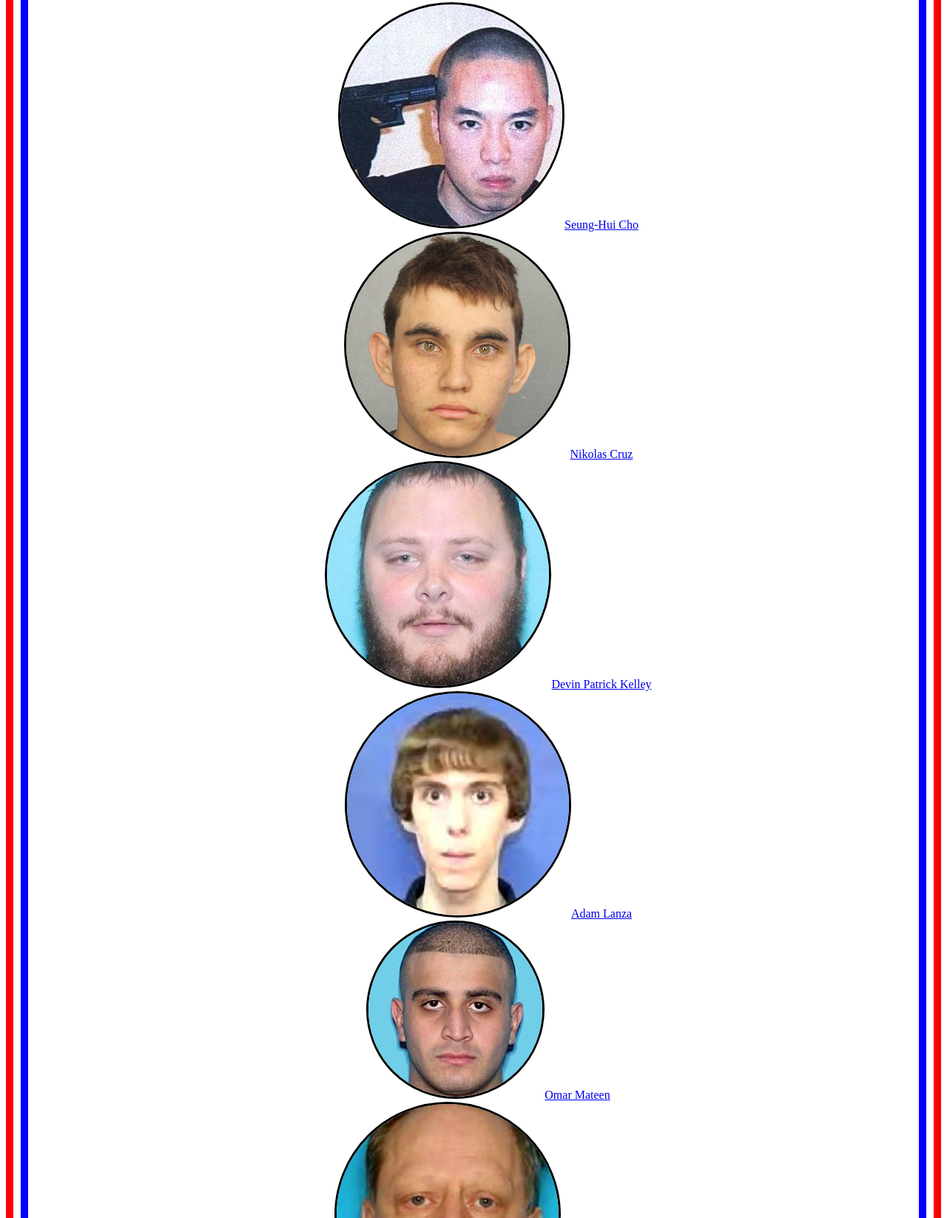
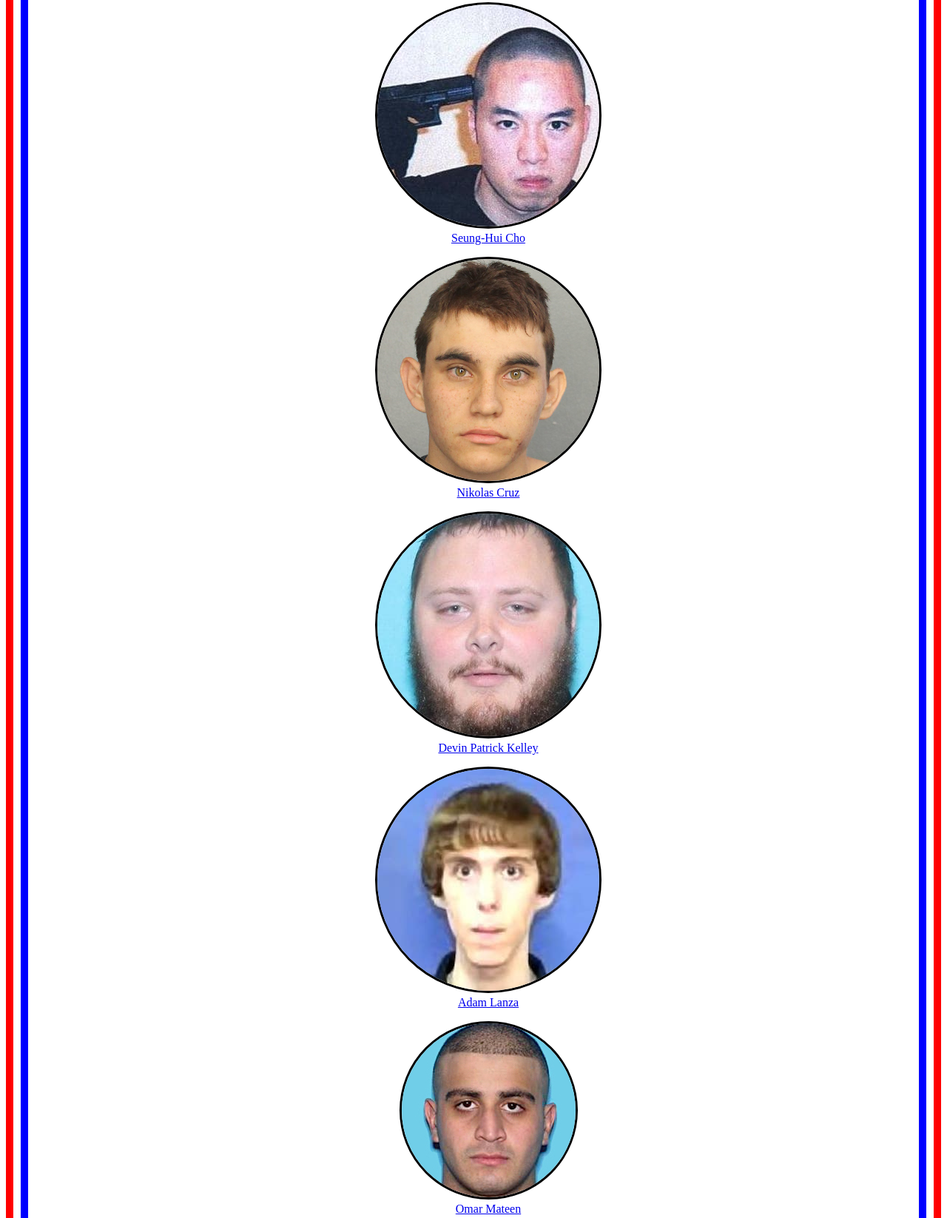
Before and after one commit to mcculley/WellRegulatedMilitia, a plain HTML site: page index.html in a window 1280 px wide. Shown: the part 172-1818 px from the top of the page at 74% size. Drawn offline with Linux system fonts and the light colour scheme.

Commit message:
Use figcaption to make semantic clearer.

```diff
--- a/index.html
+++ b/index.html
@@ -70,13 +70,13 @@
           <div id="militiaMembers">
 <p>Learn about some of the militia:</p>
 <ul>
-<li><a href="militia_members/SeungHuiCho/SeungHuiCho.html"><img src="militia_members/SeungHuiCho/photo.jpg"/>Seung-Hui Cho</a></li>
-<li><a href="militia_members/NikolasCruz/NikolasCruz.html"><img src="militia_members/NikolasCruz/photo.jpg"/>Nikolas Cruz</a></li>
-<li><a href="militia_members/DevinPatrickKelley/DevinPatrickKelley.html"><img src="militia_members/DevinPatrickKelley/photo.jpg"/>Devin Patrick Kelley</a></li>
-<li><a href="militia_members/AdamLanza/AdamLanza.html"><img src="militia_members/AdamLanza/photo.jpg"/>Adam Lanza</a></li>
-<li><a href="militia_members/OmarMateen/OmarMateen.html"><img src="militia_members/OmarMateen/photo.jpg"/>Omar Mateen</a></li>
-<li><a href="militia_members/StephenPaddock/StephenPaddock.html"><img src="militia_members/StephenPaddock/photo.jpg"/>Stephen Paddock</a></li>
-<li><a href="militia_members/ElliotRodger/ElliotRodger.html"><img src="militia_members/ElliotRodger/photo.jpg"/>Elliot Rodger</a></li>
+<li><figure><a href="militia_members/SeungHuiCho/SeungHuiCho.html"><img src="militia_members/SeungHuiCho/photo.jpg"/><figcaption>Seung-Hui Cho</figcaption></a></figure></li>
+<li><figure><a href="militia_members/NikolasCruz/NikolasCruz.html"><img src="militia_members/NikolasCruz/photo.jpg"/><figcaption>Nikolas Cruz</figcaption></a></figure></li>
+<li><figure><a href="militia_members/DevinPatrickKelley/DevinPatrickKelley.html"><img src="militia_members/DevinPatrickKelley/photo.jpg"/><figcaption>Devin Patrick Kelley</figcaption></a></figure></li>
+<li><figure><a href="militia_members/AdamLanza/AdamLanza.html"><img src="militia_members/AdamLanza/photo.jpg"/><figcaption>Adam Lanza</figcaption></a></figure></li>
+<li><figure><a href="militia_members/OmarMateen/OmarMateen.html"><img src="militia_members/OmarMateen/photo.jpg"/><figcaption>Omar Mateen</figcaption></a></figure></li>
+<li><figure><a href="militia_members/StephenPaddock/StephenPaddock.html"><img src="militia_members/StephenPaddock/photo.jpg"/><figcaption>Stephen Paddock</figcaption></a></figure></li>
+<li><figure><a href="militia_members/ElliotRodger/ElliotRodger.html"><img src="militia_members/ElliotRodger/photo.jpg"/><figcaption>Elliot Rodger</figcaption></a></figure></li>
 </ul>
           </div>
           <div id="noMoreRegulationNeeded">
```
